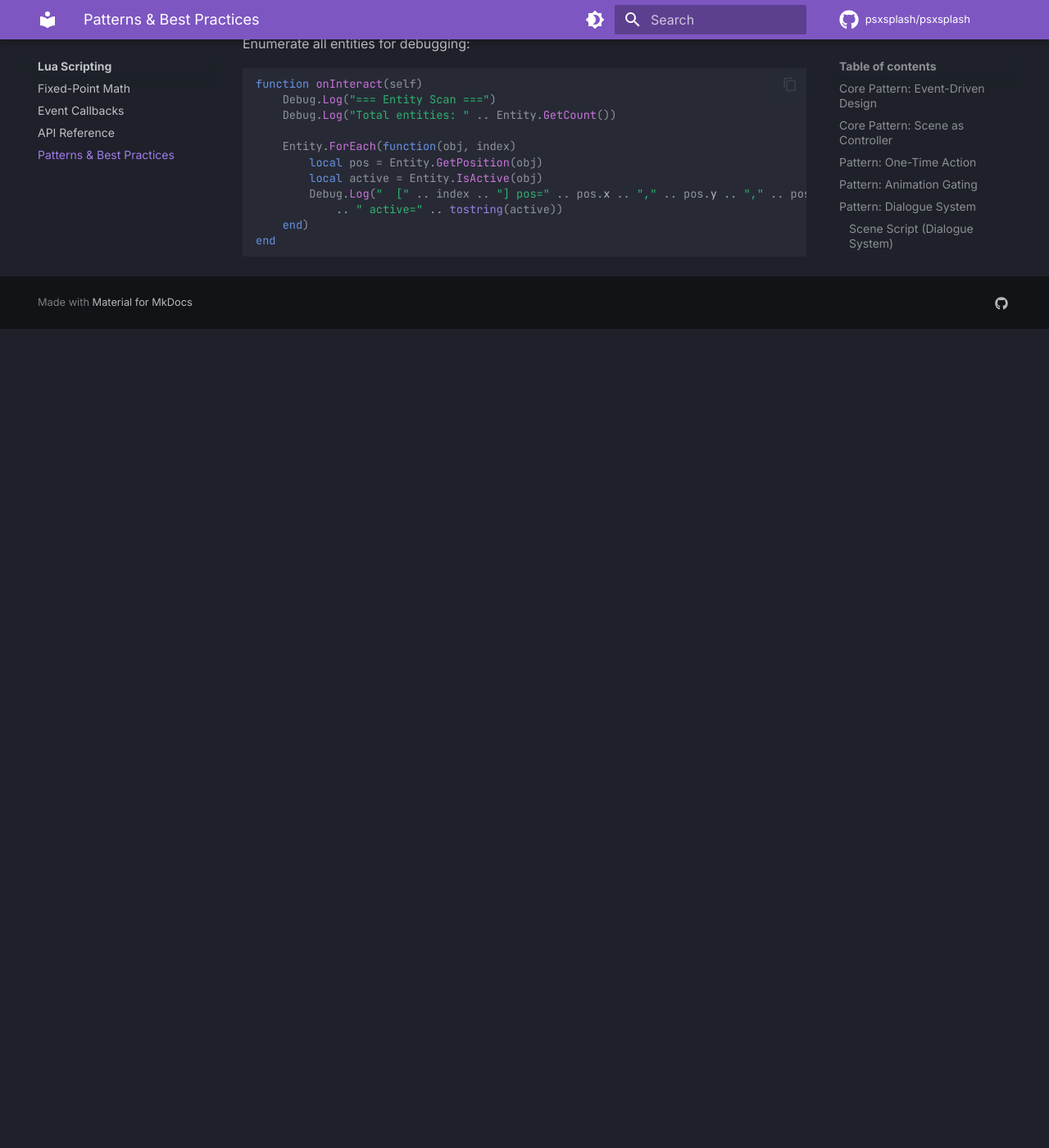
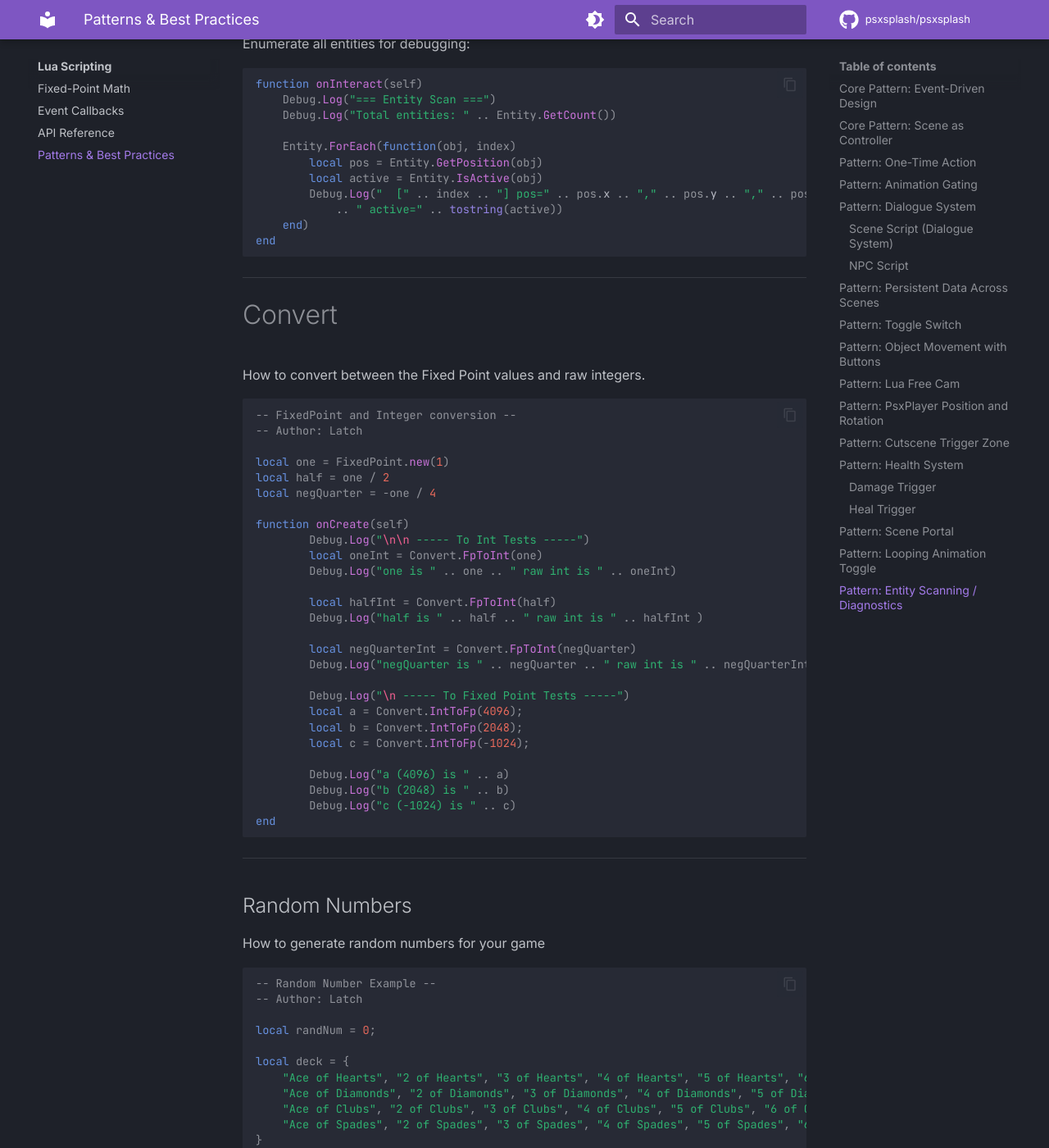
Before and after one commit to psxsplash/docs, an MkDocs documentation site: the page built from docs/lua/patterns.md, in a window 1280 px wide and 1400 px high, scrolled down 12173 px. Shown: the whole window at 82% size. Built offline with MkDocs 1.6.1 and Material for MkDocs 9.7.7, drawn with Linux system fonts in a browser that asks for light colours; comment, search, counter and statistics services are not loaded; the version menu is left out; before the commit the page ends 12574 px from its top, so only the background shows below that; some of the changed text lies outside the part shown.

Commit message:
Updated Docs: Random and Convert functions

````diff
--- a/docs/lua/patterns.md
+++ b/docs/lua/patterns.md
@@ -617,3 +617,79 @@ function onInteract(self)
     end)
 end
 ```
+
+---
+
+# Convert
+
+How to convert between the Fixed Point values and raw integers.
+
+```lua
+-- FixedPoint and Integer conversion --
+-- Author: Latch
+
+local one = FixedPoint.new(1)
+local half = one / 2
+local negQuarter = -one / 4
+
+function onCreate(self)
+        Debug.Log("\n\n ----- To Int Tests -----")
+        local oneInt = Convert.FpToInt(one)
+        Debug.Log("one is " .. one .. " raw int is " .. oneInt)
+
+        local halfInt = Convert.FpToInt(half)
+        Debug.Log("half is " .. half .. " raw int is " .. halfInt )
+
+        local negQuarterInt = Convert.FpToInt(negQuarter)
+        Debug.Log("negQuarter is " .. negQuarter .. " raw int is " .. negQuarterInt )
+
+        Debug.Log("\n ----- To Fixed Point Tests -----")
+        local a = Convert.IntToFp(4096);
+        local b = Convert.IntToFp(2048);
+        local c = Convert.IntToFp(-1024);
+
+        Debug.Log("a (4096) is " .. a)
+        Debug.Log("b (2048) is " .. b)
+        Debug.Log("c (-1024) is " .. c)
+end
+```
+
+---
+
+## Random Numbers
+
+How to generate random numbers for your game
+
+```lua
+-- Random Number Example --
+-- Author: Latch
+
+local randNum = 0;
+
+local deck = {
+    "Ace of Hearts", "2 of Hearts", "3 of Hearts", "4 of Hearts", "5 of Hearts", "6 of Hearts", "7 of Hearts", "8 of Hearts", "9 of Hearts", "10 of Hearts", "Jack of Hearts", "Queen of Hearts", "King of Hearts",
+    "Ace of Diamonds", "2 of Diamonds", "3 of Diamonds", "4 of Diamonds", "5 of Diamonds", "6 of Diamonds", "7 of Diamonds", "8 of Diamonds", "9 of Diamonds", "10 of Diamonds", "Jack of Diamonds", "Queen of Diamonds", "King of Diamonds",
+    "Ace of Clubs", "2 of Clubs", "3 of Clubs", "4 of Clubs", "5 of Clubs", "6 of Clubs", "7 of Clubs", "8 of Clubs", "9 of Clubs", "10 of Clubs", "Jack of Clubs", "Queen of Clubs", "King of Clubs",
+    "Ace of Spades", "2 of Spades", "3 of Spades", "4 of Spades", "5 of Spades", "6 of Spades", "7 of Spades", "8 of Spades", "9 of Spades", "10 of Spades", "Jack of Spades", "Queen of Spades", "King of Spades"
+}
+
+function onButtonPress(self, button)
+
+    -- Simulate a D20 dice being rolled
+    if button == Input.TRIANGLE then
+        randNum = Random.Range(1,20)
+        Debug.Log("Rolled a " .. randNum);
+
+    -- Randomly pick a card from a full deck of 52 cards
+    elseif button == Input.CIRCLE then
+        randNum = Random.Number(52)
+        Debug.Log("Your card is " .. deck[randNum])
+
+    end
+end
+
+-- If you want to set the seed use
+-- Random.GeneratorSeed(123)
+-- Random.GeneratorNumber(52)
+-- Random.GeneratorRange(1,100)
+```
````
Also changed, not shown: docs/lua/api-reference.md (+57 -0 lines).
